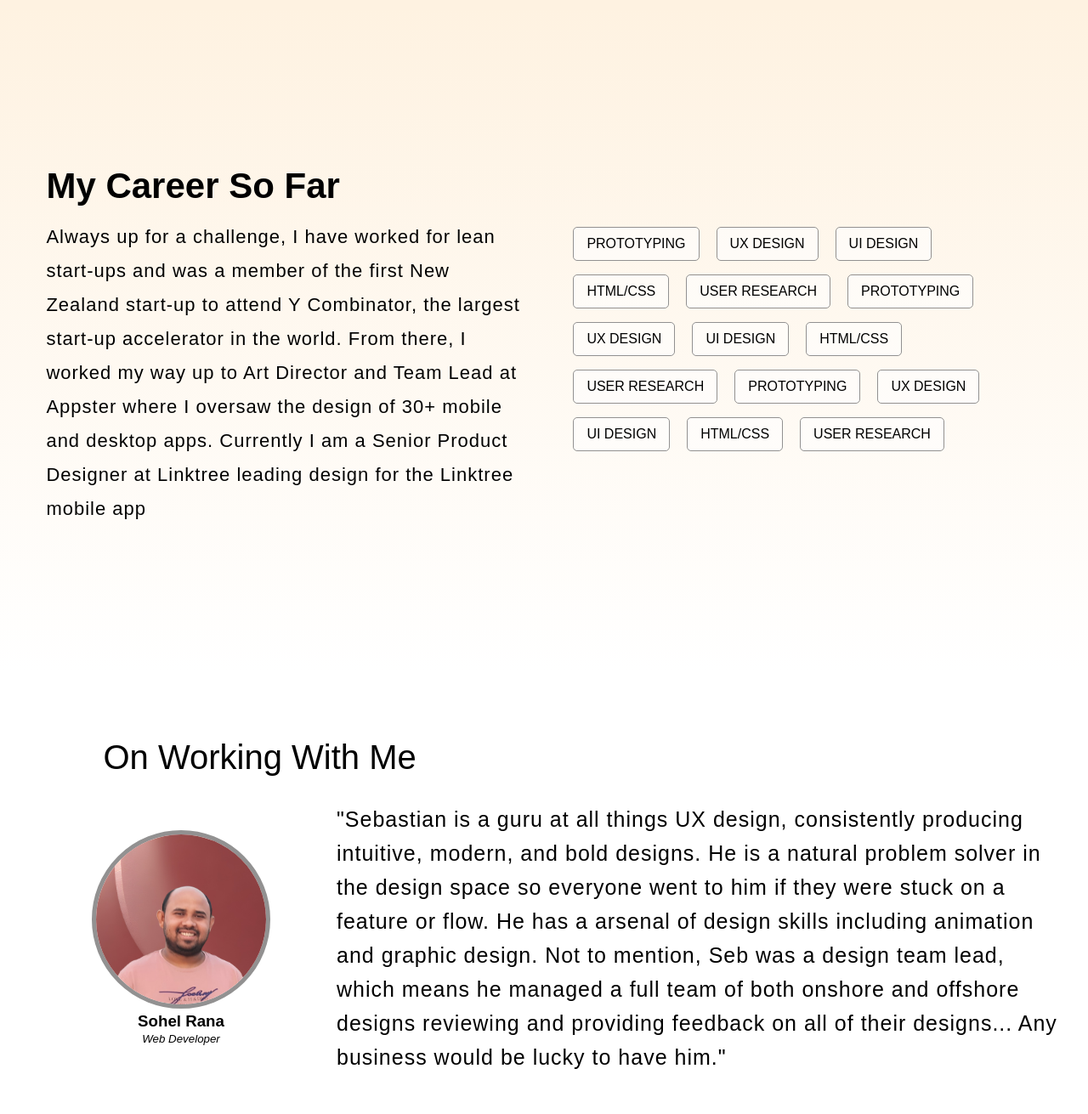
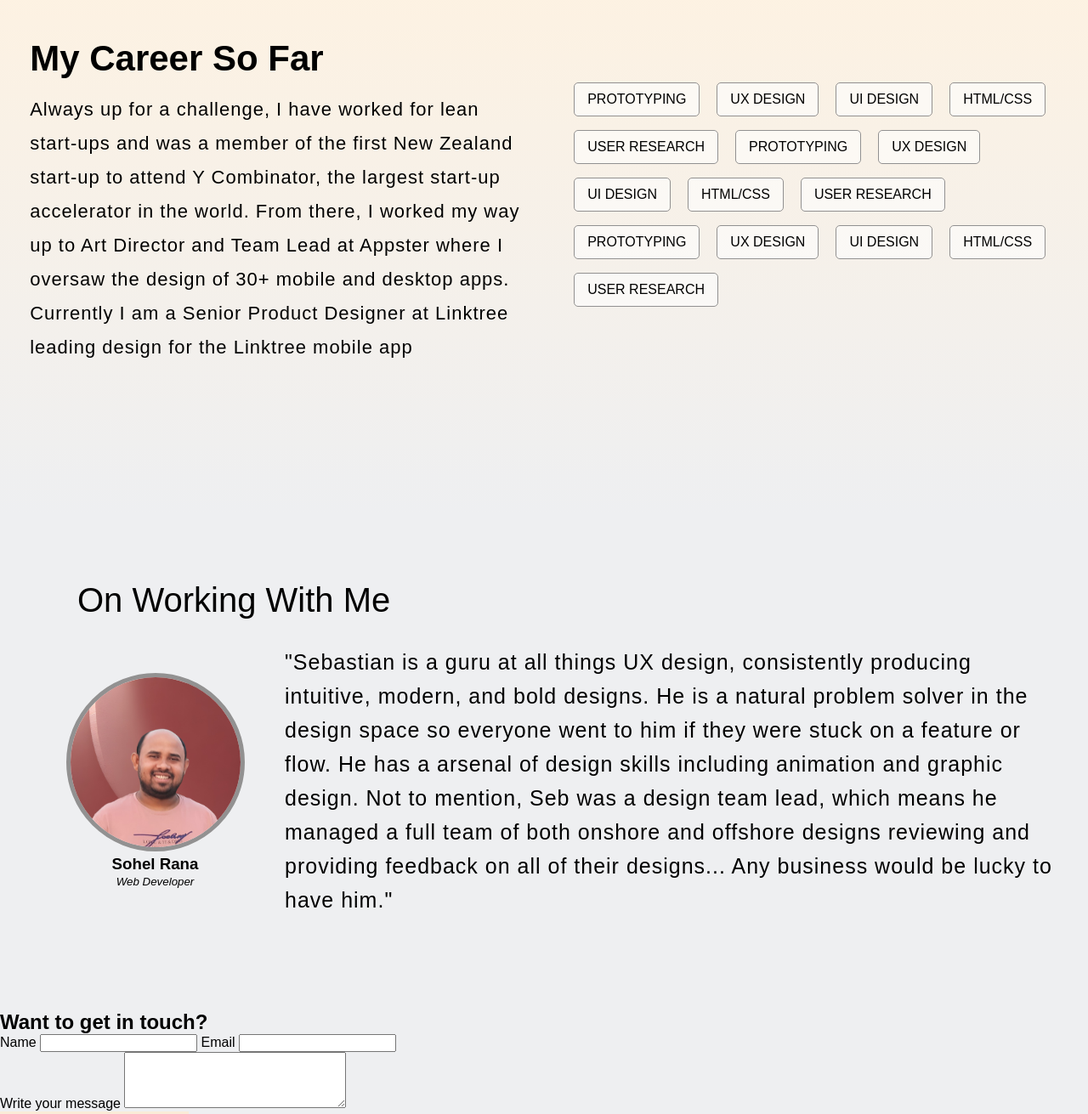
Before and after one commit to sohel5G/Simple-Portfolio, a plain HTML site: page index.html in a window 1280 px wide. Shown: the part 853-2164 px from the top of the page at 85% size. Drawn offline with Linux system fonts and the light colour scheme.

Commit message:
Working Section done

```diff
--- a/index.html
+++ b/index.html
@@ -27,7 +27,8 @@
 
     <main>
 
-        <section class="banner-area">
+        <section class="banner-area-section">
+            <div class="banner-area">
                 <div class="left">
                     <img width="300px" src="img/Sohel Rana.png" alt="Sohel Rana Profile picture">
                 </div>
@@ -36,23 +37,37 @@
                     <p>Fuelled by a passion for designing compelling products, I have a deep desire to excel and
                         continuously improve in my work. Learn more about my journey below.</p>
                 </div>
+            </div>
         </section>
 
-        <section class="career">
+        <section class="career-section">
+            <div class="career">
                 <div class="left">
                     <h1>My Career So Far</h1>
-                <p>Always up for a challenge, I have worked for lean start-ups and was a member of the first New Zealand
-                    start-up to attend Y Combinator, the largest start-up accelerator in the world. From there, I worked
+                    <p>Always up for a challenge, I have worked for lean start-ups and was a member of the first New
+                        Zealand
+                        start-up to attend Y Combinator, the largest start-up accelerator in the world. From there, I
+                        worked
                         my way up to Art Director and Team Lead at Appster where I oversaw the design of 30+ mobile and
-                    desktop apps. Currently I am a Senior Product Designer at Linktree leading design for the Linktree
+                        desktop apps. Currently I am a Senior Product Designer at Linktree leading design for the
+                        Linktree
                         mobile app</p>
                 </div>
                 <div class="right">
-                <p><span class="skills-tags">PROTOTYPING</span><span class="skills-tags">UX DESIGN</span><span class="skills-tags">UI DESIGN</span><span class="skills-tags">HTML/CSS</span><span class="skills-tags">USER RESEARCH</span><span class="skills-tags">PROTOTYPING</span><span class="skills-tags">UX DESIGN</span><span class="skills-tags">UI DESIGN</span><span class="skills-tags">HTML/CSS</span><span class="skills-tags">USER RESEARCH</span><span class="skills-tags">PROTOTYPING</span><span class="skills-tags">UX DESIGN</span><span class="skills-tags">UI DESIGN</span><span class="skills-tags">HTML/CSS</span><span class="skills-tags">USER RESEARCH</span></p>
+                    <p><span class="skills-tags">PROTOTYPING</span><span class="skills-tags">UX DESIGN</span><span
+                            class="skills-tags">UI DESIGN</span><span class="skills-tags">HTML/CSS</span><span
+                            class="skills-tags">USER RESEARCH</span><span class="skills-tags">PROTOTYPING</span><span
+                            class="skills-tags">UX DESIGN</span><span class="skills-tags">UI DESIGN</span><span
+                            class="skills-tags">HTML/CSS</span><span class="skills-tags">USER RESEARCH</span><span
+                            class="skills-tags">PROTOTYPING</span><span class="skills-tags">UX DESIGN</span><span
+                            class="skills-tags">UI DESIGN</span><span class="skills-tags">HTML/CSS</span><span
+                            class="skills-tags">USER RESEARCH</span></p>
+                </div>
             </div>
         </section>
 
-        <section class="work-with-me">
+        <section class="work-with-me-section">
+            <div class="work-with-me">
                 <h1>On Working With Me</h1>
                 <div class="working">
                     <div class="left">
@@ -61,17 +76,23 @@
                         <p><small><em>Web Developer</em></small></p>
                     </div>
                     <div class="right">
-                <p>"Sebastian is a guru at all things UX design, consistently producing intuitive, modern, and bold
-                    designs. He is a natural problem solver in the design space so everyone went to him if they were
-                    stuck on a feature or flow. He has a arsenal of design skills including animation and graphic
-                    design. Not to mention, Seb was a design team lead, which means he managed a full team of both
+                        <p>"Sebastian is a guru at all things UX design, consistently producing intuitive, modern, and
+                            bold
+                            designs. He is a natural problem solver in the design space so everyone went to him if they
+                            were
+                            stuck on a feature or flow. He has a arsenal of design skills including animation and
+                            graphic
+                            design. Not to mention, Seb was a design team lead, which means he managed a full team of
+                            both
                             onshore and offshore designs reviewing and providing feedback on all of their designs... Any
                             business would be lucky to have him."</p>
                     </div>
                 </div>
+            </div>
         </section>
 
-        <section class="contact">
+        <section class="contact-section">
+            <div class="contact">
                 <div class="iner-section">
                     <div class="title">
                         <h1>Want to get in touch?</h1>
@@ -92,6 +113,7 @@
                                 <textarea name="" id="msg" cols="30" rows="4"></textarea>
                             </label>
                         </form>
+                    </div>
                 </div>
             </div>
         </section>
--- a/styles/style.css
+++ b/styles/style.css
@@ -1,6 +1,9 @@
 *{
     margin: 0px;
     font-family: Poppins,sans-serif;
+}
+body{
+    background-color: #eeeff1;
 }
 
 /* Header style */
@@ -30,13 +33,15 @@ header nav ul li:last-child a{
 
 
 /* Banner area style */
-
+.banner-area-section{
+    background-color:rgb(254, 242, 225)
+}
 .banner-area{
     display: flex;
     align-items: center;
-    min-height: 90vh;
-    padding: 30px;
-    background-color:rgb(254, 242, 225)
+    padding: 180px 10px;
+    max-width: 1300px;
+    margin: auto;
 }
 .banner-area .left{
     width: 40%;
@@ -63,13 +68,15 @@ header nav ul li:last-child a{
 }
 
 /* career section style */
-
+.career-section{
+    background: linear-gradient(rgb(254, 242, 225), #eeeff1);
+}
 .career{
     display: flex;
-    height: 90vh;
     align-items: center;
-    background: linear-gradient(rgb(254, 242, 225), #ffffff);
-    padding: 30px;
+    padding: 60px 10px 150px;
+    max-width: 1300px;
+    margin: auto;
 }
 .career .left{
     width: 50%;
@@ -99,14 +106,15 @@ header nav ul li:last-child a{
 
 /* Working section style start  */
 .work-with-me{
-    height: 90vh;
     align-items: center;
     padding: 80px 30px;
+    max-width: 1300px;
+    margin: auto;
 }
 .work-with-me h1{
     font-size: 40px;
     font-weight: 500;
-    width: 85%;
+    width: 90%;
     margin: auto;
 }
 .working{
@@ -115,7 +123,7 @@ header nav ul li:last-child a{
     padding: 30px 0px;
 }
 .working .left{
-    width: 30%;
+    width: 25%;
     text-align: center;
 }
 .working .left img{
@@ -123,7 +131,7 @@ header nav ul li:last-child a{
     border-radius: 50%;
 }
 .working .right{
-    width: 70%;
+    width: 75%;
 }
 .working .right p{
    font-size: 25px;
```
Lines whose indentation alone changed are shown as unchanged.
